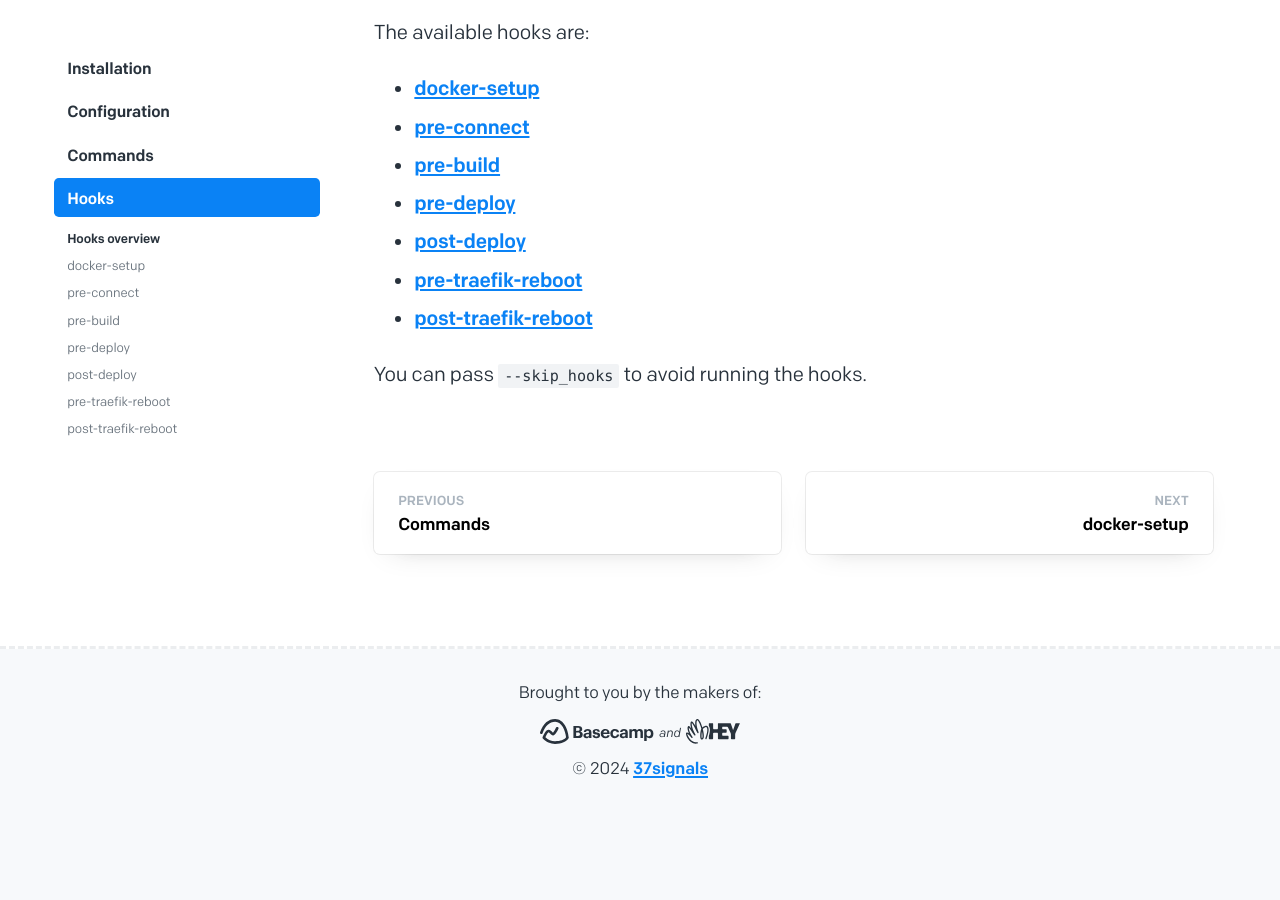
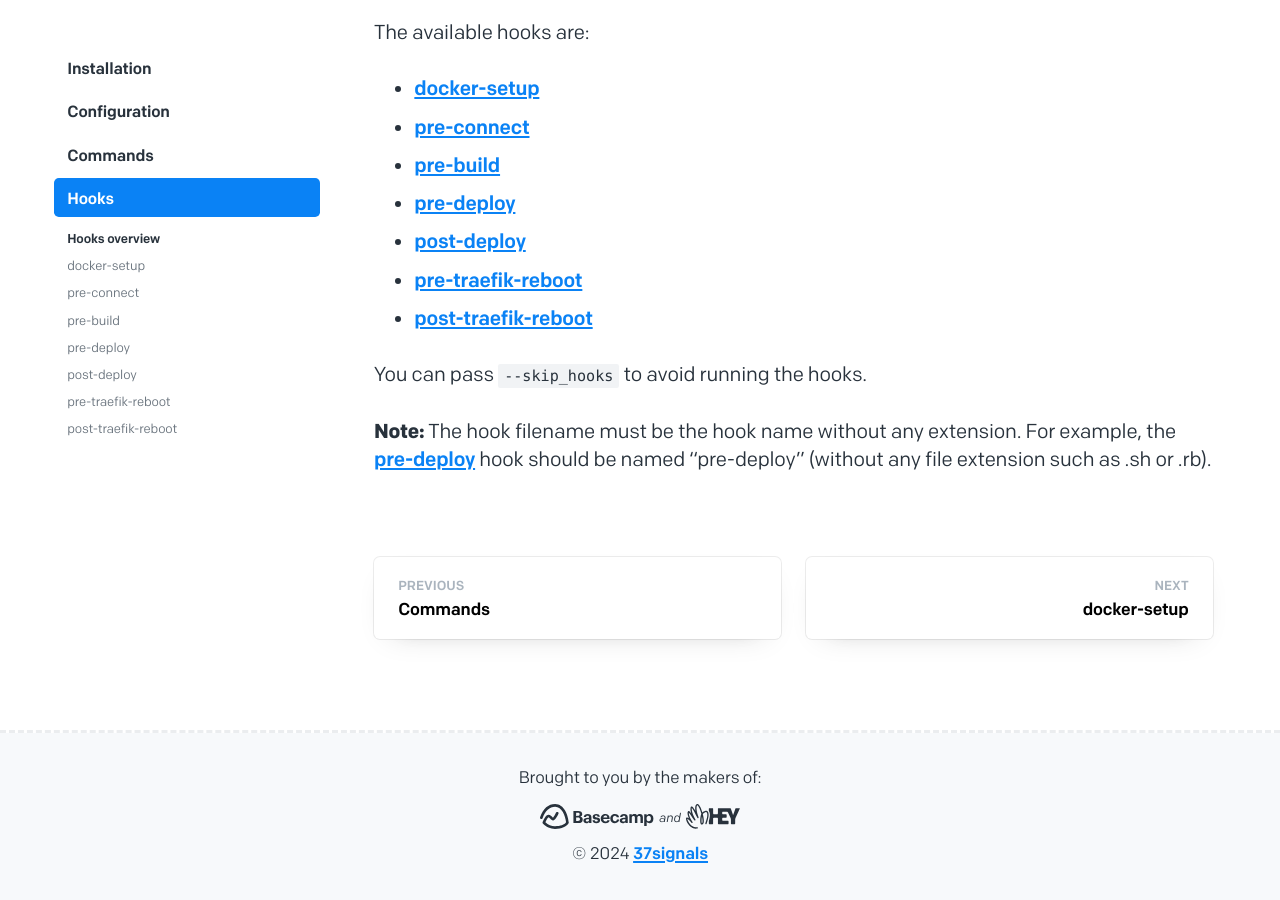
Before and after one commit to basecamp/kamal-site, a Jekyll site: the page built from docs/hooks/hooks-overview.md, in a window 1280 px wide and 900 px high, scrolled down 1022 px. Built offline with Jekyll 4.4.1, drawn with Linux system fonts in a browser that asks for light colours; before the commit the page ends 1837 px from its top, so only the background shows below that.

Commit message:
filename requirement for hooks

```diff
--- a/docs/hooks/hooks-overview.md
+++ b/docs/hooks/hooks-overview.md
@@ -35,3 +35,5 @@ The available hooks are:
 - [post-traefik-reboot](../post-traefik-reboot)
 
 You can pass `--skip_hooks` to avoid running the hooks.
+
+**Note:** The hook filename must be the hook name without any extension. For example, the [pre-deploy](../pre-deploy) hook should be named "pre-deploy" (without any file extension such as .sh or .rb).
```
